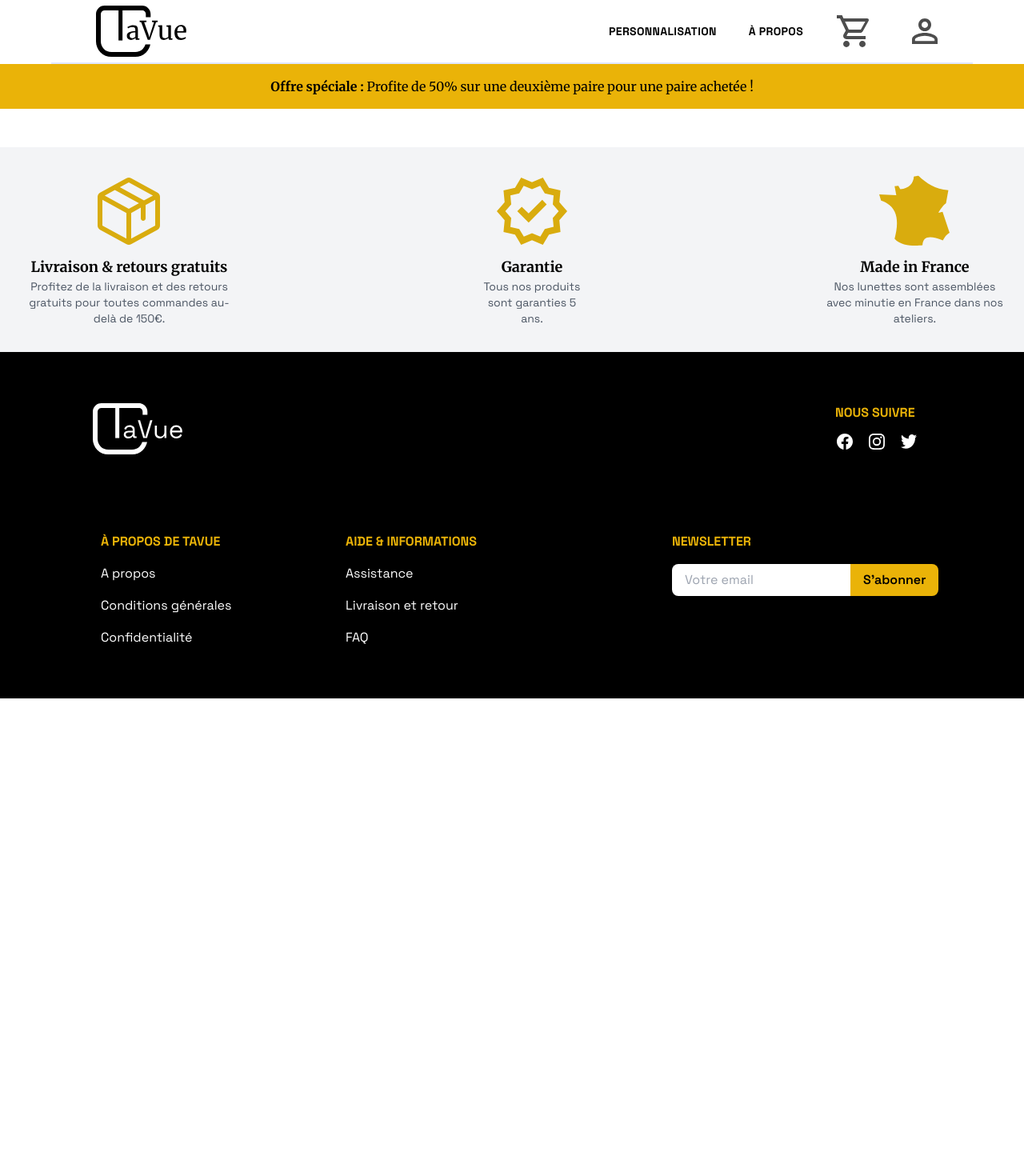
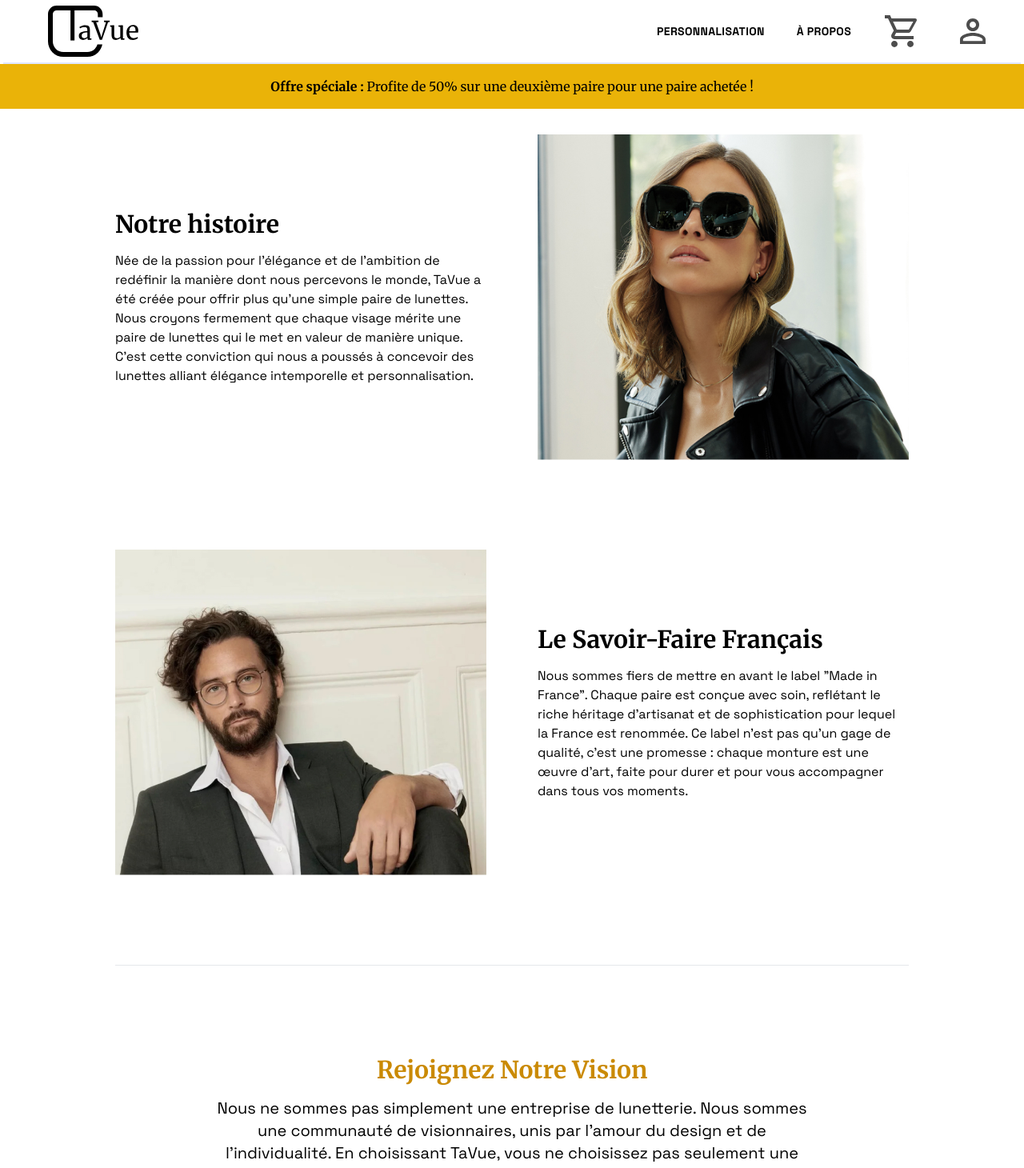
Before and after one commit to angelo-simoes/TaVue-src, a Vue app: page /about in a window 1280 px wide. Shown: the top 1460 px of the page at 80% size. Before the commit the page ends 873 px from the top, so only its background shows below. Built offline with nearby package versions, Linux system fonts and the light colour scheme.

Commit message:
Avant de faire la map

```diff
--- a/package.json
+++ b/package.json
@@ -9,7 +9,7 @@
   },
   "dependencies": {
     "vue": "^3.3.4",
-    "vue-router": "^4.2.5"
+    "vue-router": "^4.0.13"
   },
   "devDependencies": {
     "@vitejs/plugin-vue": "^4.4.0",
--- a/src/App.vue
+++ b/src/App.vue
@@ -16,7 +16,7 @@ import PocketBase from "pocketbase";
   <Header/>
   <Banner/>
 
-  <RouterView />
+  <router-view />
   <BannerFooter/>
   <Footer/>
 
--- a/src/components/BannerFooter.vue
+++ b/src/components/BannerFooter.vue
@@ -5,7 +5,7 @@
 </script>
 
 <template>
-  <div class="bg-gray-100 py-8 mt-12 flex flex-col sm:flex-row items-center justify-center space-y-4 sm:space-y-0 sm:space-x-4 md:space-x-6 lg:space-x-64 grille">
+  <div class="bg-gray-100 py-8 mt-12 flex flex-col sm:flex-row items-center justify-center space-y-4 sm:space-y-0 sm:space-x-4 md:space-x-6 lg:space-x-36 grille">
 
     <div class="flex flex-col items-center mb-4 sm:mb-0">
       <iconPackage />
--- a/src/components/Header.vue
+++ b/src/components/Header.vue
@@ -11,7 +11,7 @@
 </script>
 
 <template>
- <header class="flex items-center justify-between px-4 h-20 border-b-2 border-b-indigo-100 gap-8 lg:py-0 grille mx-16">
+ <header class="flex items-center justify-between px-4 h-20 border-b-2 border-b-indigo-100 gap-8 lg:py-0 grille mx-1">
       <RouterLink class="ml-10" to="/">
         <Logo/>
       </RouterLink>
@@ -31,7 +31,7 @@
         >
         <ul class="mt-[25vh] ml-16 lg:m-0 lg:flex">
                 <li class="menu-item-black"><RouterLink to="#" @click="closeMenu" class="menu-link">Personnalisation</RouterLink></li>
-                <li class="menu-item-black"><RouterLink to="#" @click="closeMenu" class="menu-link">À propos</RouterLink></li>
+                <li class="menu-item-black"><RouterLink to="/about" @click="closeMenu" class="menu-link">À propos</RouterLink></li>
 	    </ul>
       <ul class="mt-[25vh] ml-16 lg:m-0 lg:flex">
                 <li class="menu-item-black"><RouterLink to="#"  class="menu-link"><iconCart/></RouterLink></li>
--- a/src/main.js
+++ b/src/main.js
@@ -1,6 +1,6 @@
 import './assets/main.css'
 
-import { createApp, VueElement } from 'vue'
+import { createApp } from 'vue'
 import App from './App.vue'
 import router from './router'
 
--- a/src/router/index.js
+++ b/src/router/index.js
@@ -1,6 +1,6 @@
 import { createRouter, createWebHistory } from 'vue-router'
-import HomeView from '../views/HomeView.vue'
-import About from            '../views/About.vue'
+import HomeView from '@/views/HomeView.vue'
+import About from '@/views/About.vue'
 
 const router = createRouter({
   history: createWebHistory(import.meta.env.BASE_URL),
@@ -11,7 +11,7 @@ const router = createRouter({
       component: HomeView
     },
     {
-      path: '/aboutus',
+      path: '/about',
       name: 'About',
       component: About
     },
@@ -22,7 +22,7 @@ const router = createRouter({
 // to : où il veut aller
 // from : d'où il vient
 // next : s'il peut y aller
-router.beforeEach( (to, from, next) =>{
+/*  router.beforeEach( (to, from, next) =>{
   if(to.name == "HomeView"){ // Si page d'accueil demandée, on autorise
     next()
   }else{  // Si une autre route est demandée, on vérifie si l'utilisateur est connecté
@@ -32,6 +32,6 @@ router.beforeEach( (to, from, next) =>{
       router.push({name:"HomeView"})
     }
   }
-})
+})*/
 
 export default router
--- a/src/views/About.vue
+++ b/src/views/About.vue
@@ -1,7 +1,47 @@
-<script setup>
+<template>
+    <div class="flex flex-col space-y-16 mx-4 md:mx-28 p-8 grille">
 
-</script>
+      <!-- Section avec texte à gauche et image à droite -->
+      <div class="flex flex-col justify-between items-center gap-16 lg:flex-row">
+        <div class="w-1/2">
+          <h1 class="text-xl lg:text-3xl font-bold mb-4 font-merriweather">Notre histoire</h1>
+          <p class="text-base lg:text-l">
+            Née de la passion pour l'élégance et de l'ambition de redéfinir la manière dont nous percevons le monde, TaVue a été créée pour offrir plus qu'une simple paire de lunettes. Nous croyons fermement que chaque visage mérite une paire de lunettes qui le met en valeur de manière unique. C'est cette conviction qui nous a poussés à concevoir des lunettes alliant élégance intemporelle et personnalisation.
+          </p>
+        </div>
+        <div class="w-1/2">
+          <img src="../../public/img_femme_about.jpg" alt="Femme à lunette" class="max-w-full h-auto">
+        </div>
+      </div>
 
-<template>
-<div>test</div>
-</template>
+      <!-- Nouvelle section avec image à gauche et texte à droite -->
+      <div class="flex flex-col-reverse lg:flex-row justify-between items-center gap-16">
+        <div class="w-1/2">
+          <img src="../../public/img_homme_about.jpg" alt="Homme à lunette" class="max-w-full h-auto">
+        </div>
+        <div class="w-1/2">
+          <h1 class="text-xl lg:text-3xl font-bold mb-4 font-merriweather">Le Savoir-Faire Français</h1>
+          <p class="text-base lg:text-l">
+            Nous sommes fiers de mettre en avant le label "Made in France". Chaque paire est conçue avec soin, reflétant le riche héritage d'artisanat et de sophistication pour lequel la France est renommée. Ce label n'est pas qu'un gage de qualité, c'est une promesse : chaque monture est une œuvre d'art, faite pour durer et pour vous accompagner dans tous vos moments.
+          </p>
+        </div>
+      </div>
+
+      <hr>
+
+        <div class="text-center">
+            <p class="text-xl lg:text-3xl font-bold mb-4 font-merriweather text-yellow-600">Rejoignez Notre Vision</p>
+            <p class="text-base lg:text-xl mx-28">
+                Nous ne sommes pas simplement une entreprise de lunetterie. Nous sommes une communauté de visionnaires, unis par l'amour du design et de l'individualité. En choisissant TaVue, vous ne choisissez pas seulement une paire de lunettes, vous rejoignez une vision du futur où chaque individu est célébré pour sa singularité.
+            </p>
+        </div>
+
+        <div class="text-center">
+            <p class="text-xl lg:text-3xl font-bold mb-4 text-yellow-600">133 Rue du Faubourg Saint-Antoine, 75011 Paris</p>
+
+        </div>
+
+
+
+    </div>
+  </template>
```
Also changed, not shown: 1 other file (tests, documents, lock files or other folders).
